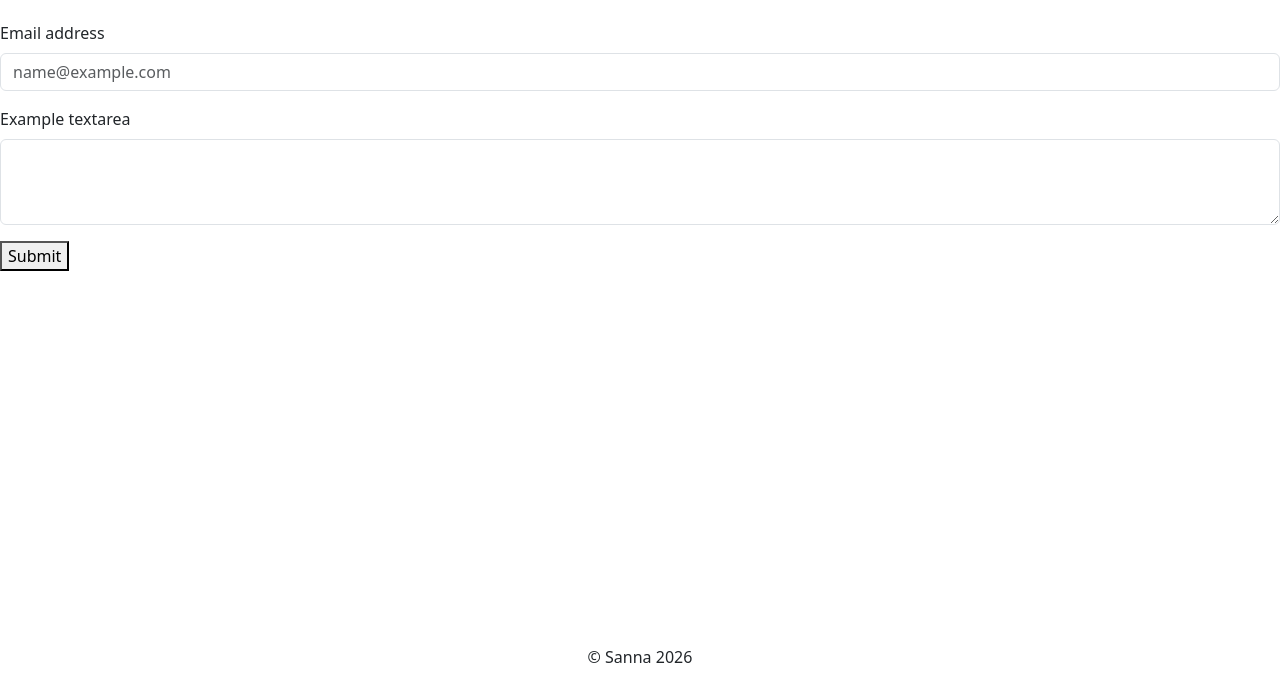
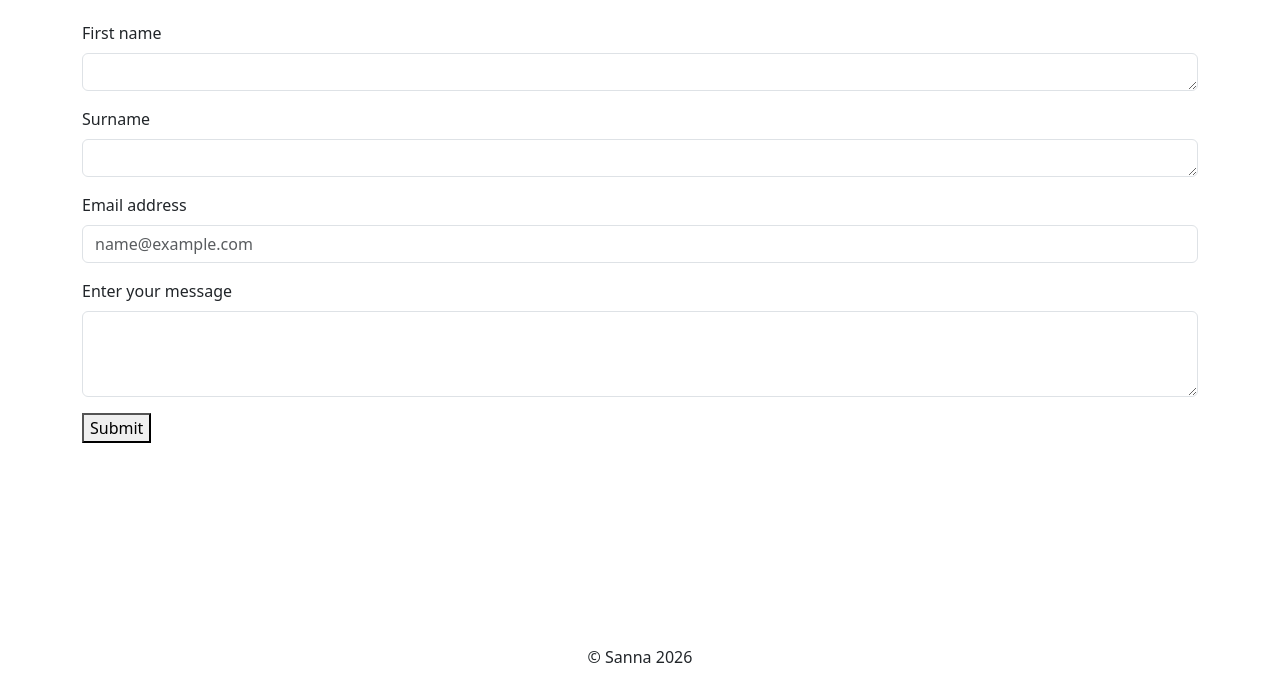
Before and after one commit to sannadgtl/devportfolio, an Eleventy site: page src/contact.njk in a window 1280 px wide. Shown: the part 117-800 px from the top of the page. Built offline with nearby package versions, Linux system fonts and the light colour scheme; Eleventy itself is replaced by a stand-in of ours; files that its build step writes are made by us from their sources.

Commit message:
edited contact form

```diff
--- a/src/contact.njk
+++ b/src/contact.njk
@@ -2,14 +2,24 @@
 title: "My Portfolio!"
 layout: "base.njk"
 ---
+<div class="container">
     <form netlify name="contact-form">
         <div class="mb-3">
-    <label for="exampleFormControlInput1" class="form-label">Email address</label>
-    <input type="email" name="email" class="form-control" id="exampleFormControlInput1" placeholder="name@example.com">
+            <label for="firstName" class="form-label">First name</label>
+            <textarea name="textarea" class="form-control" id="firstName" rows="1"></textarea>
         </div>
         <div class="mb-3">
-    <label for="exampleFormControlTextarea1" class="form-label">Example textarea</label>
-    <textarea name="textarea" class="form-control" id="exampleFormControlTextarea1" rows="3"></textarea>
+            <label for="surname" class="form-label">Surname</label>
+            <textarea name="textarea" class="form-control" id="surname" rows="1"></textarea>
+        </div>
+        <div class="mb-3">
+            <label for="emailAddress" class="form-label">Email address</label>
+            <input type="email" name="email" class="form-control" id="emailAddress" placeholder="name@example.com">
+        </div>
+        <div class="mb-3">
+            <label for="Message" class="form-label">Enter your message</label>
+            <textarea name="textarea" class="form-control" id="Message" rows="3"></textarea>
         </div>
         <button class="btn-primary" type="submit">Submit</button>
     </form>
+</div>
```
Lines whose indentation alone changed are shown as unchanged.
